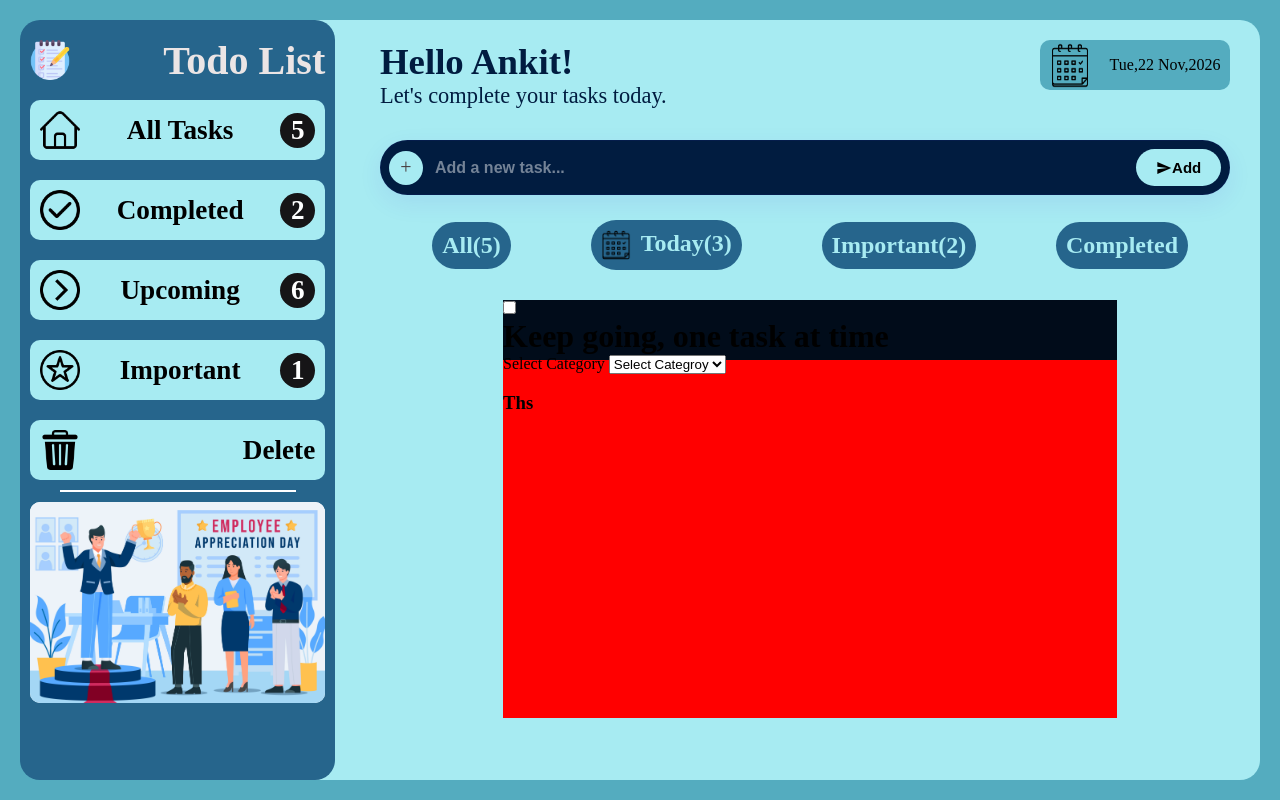
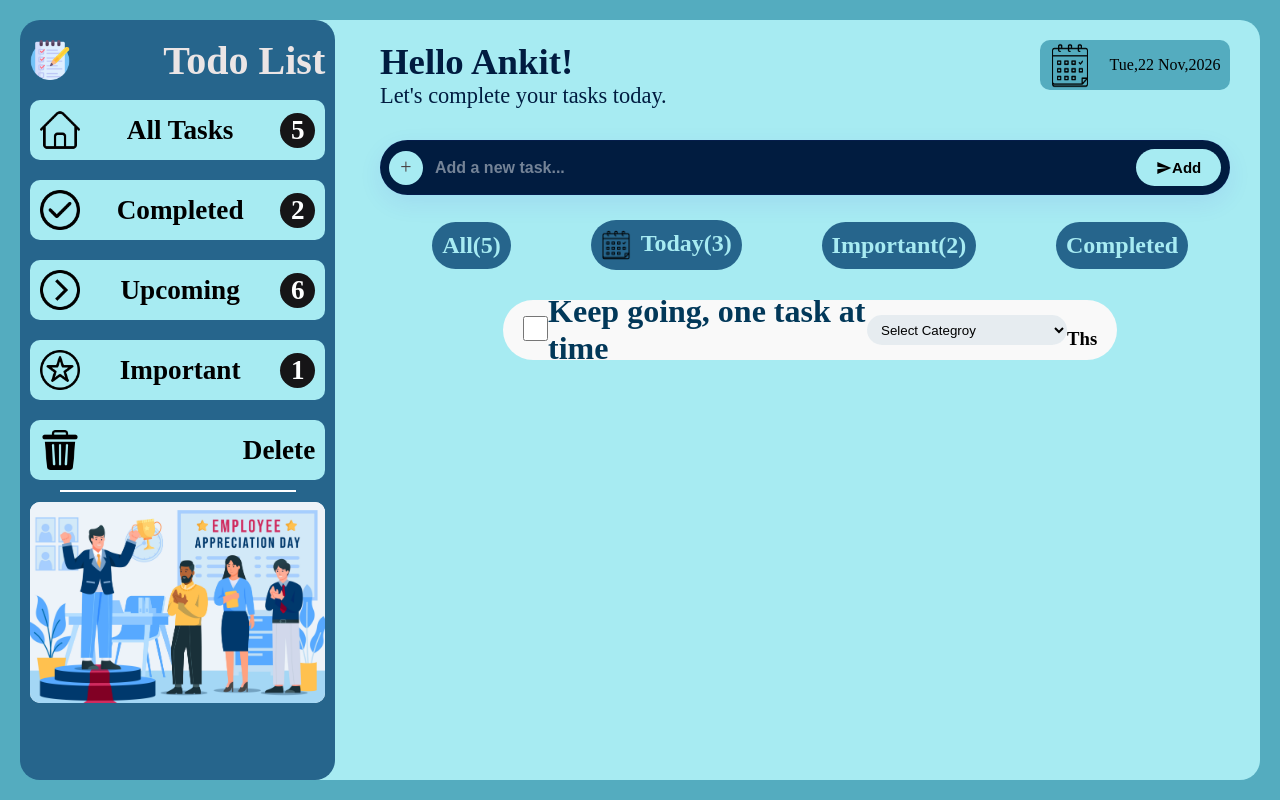
Before and after one commit to Rjankit999/To-Do-List, a plain HTML site: page index.html in a window 1280 px wide. Drawn offline with Linux system fonts and the light colour scheme.

Commit message:
add action

```diff
--- a/index.html
+++ b/index.html
@@ -115,7 +115,6 @@
                         <h1>Keep going, one task at time </h1>
                     </div>
                     <div class="category">
-                        <label for="category">Select Category</label>
                         <select name="category" id="category" class="category-section">
                             <option value="">Select Categroy</option>
                             <option value="Important">⭐Important</option>
--- a/style.css
+++ b/style.css
@@ -286,7 +286,8 @@ body {
     border-radius: 999px;
     color: #a7ebf2;
 }
-.all:hover{
+
+.all:hover {
     color: #f5f5f5;
     background-color: #1a457c;
     cursor: pointer;
@@ -301,7 +302,8 @@ body {
     color: #a7ebf2;
     gap: 10px;
 }
-.today:hover{
+
+.today:hover {
     color: #f5f5f5;
     background-color: #1a457c;
     cursor: pointer;
@@ -318,7 +320,8 @@ body {
     border-radius: 999px;
     color: #a7ebf2;
 }
-.important:hover{
+
+.important:hover {
     color: #f5f5f5;
     background-color: #1a457c;
     cursor: pointer;
@@ -330,20 +333,53 @@ body {
     border-radius: 999px;
     color: #a7ebf2;
 }
-.completed:hover{
+
+.completed:hover {
     color: #f5f5f5;
     background-color: #1a457c;
     cursor: pointer;
 }
-.task-section{
+
+.task-section {
     margin-left: 45px;
     height: 55%;
     width: 65%;
-    background-color: red;
+    /* background-color: red; */
     margin-top: 30px;
+
+
 }
-.task-section-hendling{
+
+.task-section-hendling {
     height: 60px;
     width: 100%;
-    background-color: #010c1a;
+    background-color: #f9f9f9;
+    display: flex;
+    justify-content: space-between;
+    align-items: center;
+    padding: 20px;
+    border-radius: 999px;
 }
+
+.check-box{
+    height: 25px;
+    width: 25px;
+    border: none;
+    outline: none;
+
+}
+
+.task-title{
+    color: #023859;
+}
+
+.category-section{
+    height: 30px;
+    width: 200px;
+    border: none;
+    outline: none;
+    border-radius: 20px;
+    padding-left: 10px;
+
+    background-color: #dae5eb99;
+}
```
